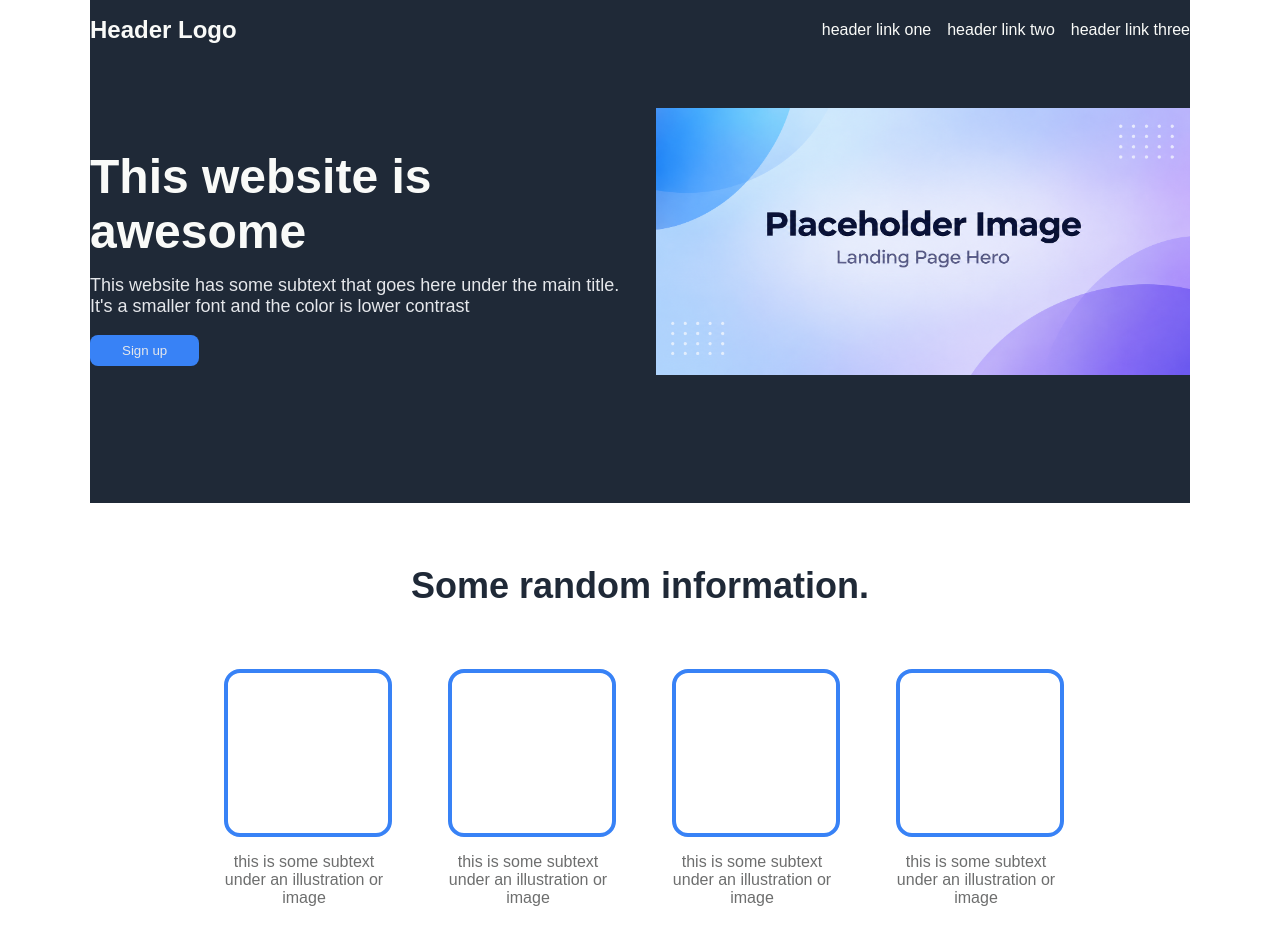
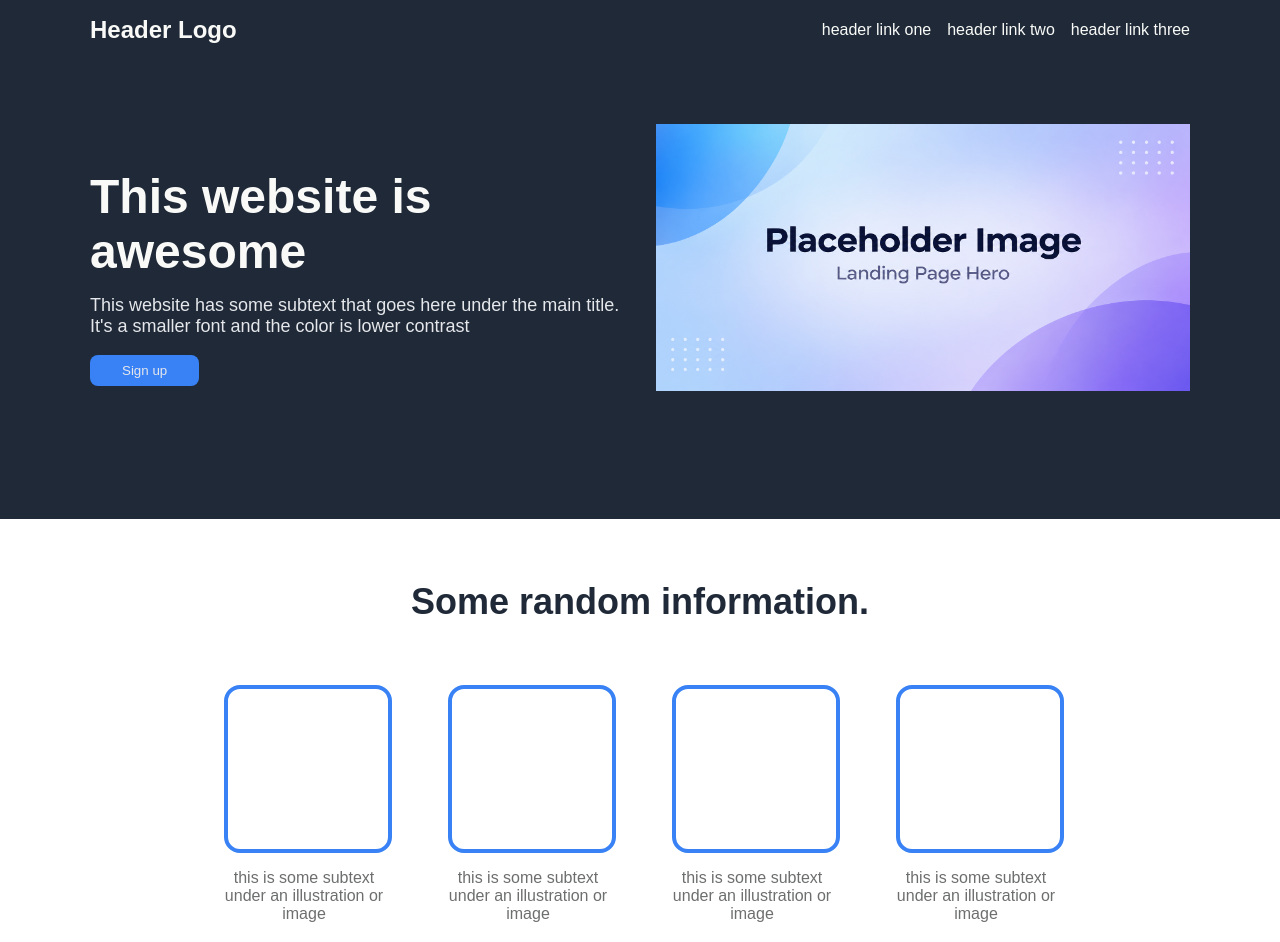
Before and after one commit to Danfeng-Danny-Wang/landing-page, a plain HTML site: page index.html in a window 1280 px wide. Shown: the top 942 px of the page. Drawn offline with Linux system fonts and the light colour scheme.

Commit message:
Fix the style issue of the header and hero section
Now the dark background of header and hero section expands fully on
either side.

```diff
--- a/index.html
+++ b/index.html
@@ -7,16 +7,21 @@
     <link rel="stylesheet" href="style.css" />
   </head>
   <body>
-    <header>
+    <header class="site-header">
+      <div class="container header-inner">
         <a href="#" class="header-logo">Header Logo</a>
+        <nav>
           <ul>
             <li><a href="#">header link one</a></li>
             <li><a href="#">header link two</a></li>
             <li><a href="#">header link three</a></li>
           </ul>
+        </nav>
+      </div>
     </header>
     <main>
-      <div class="hero">
+      <section class="hero">
+        <div class="container hero-inner">
           <div class="hero-content">
             <h1>This website is awesome</h1>
             <p>
@@ -27,6 +32,7 @@
           </div>
           <img src="./images/hero-placeholder-image.png" alt="" />
         </div>
+      </section>
 
       <section class="information">
         <h2>Some random information.</h2>
--- a/style.css
+++ b/style.css
@@ -3,19 +3,38 @@ body {
   margin: 0;
 }
 
-/* header and hero section */
-header,
+/* header and hero section background and structure */
+.site-header,
 .hero {
-  width: 100%;
-  max-width: 1100px;
-  margin: 0 auto;
   background-color: #1f2937;
 }
 
-header {
+.container {
+  width: calc(100% - 48px);
+  max-width: 1100px;
+  margin: 0 auto;
+}
+
+.site-header {
+  padding: 16px 0;
+}
+
+/* hero section */
+.header-inner {
   display: flex;
   justify-content: space-between;
-  padding-top: 16px;
+  align-items: center;
+}
+
+.hero {
+  padding: 64px 0 128px;
+}
+
+.hero-inner {
+  display: flex;
+  justify-content: space-between;
+  align-items: center;
+  gap: 32px;
 }
 
 .header-logo {
@@ -39,15 +58,6 @@ header li {
 header a {
   text-decoration: none;
   color: #f9faf8;
-}
-
-.hero {
-  display: flex;
-  justify-content: space-between;
-  align-items: center;
-  gap: 32px;
-  padding-bottom: 128px;
-  padding-top: 64px;
 }
 
 .hero img {
```
Lines whose indentation alone changed are shown as unchanged.
